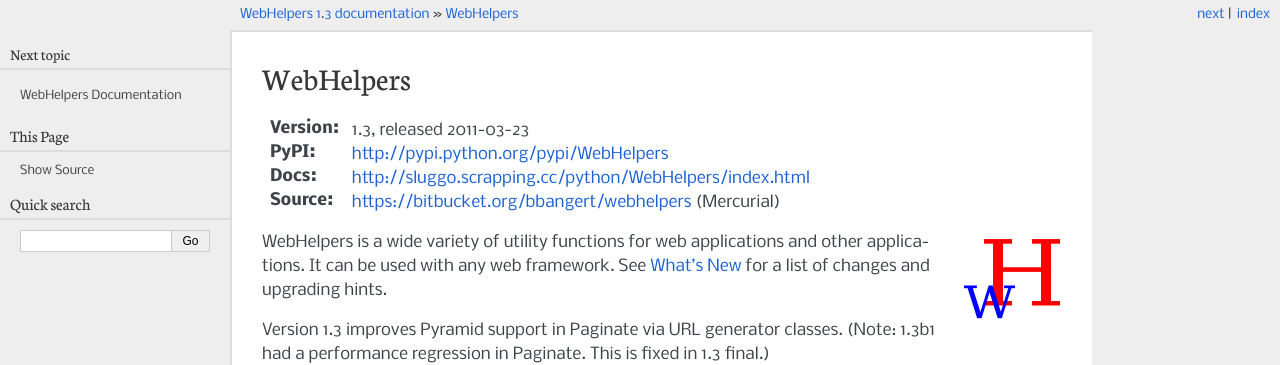
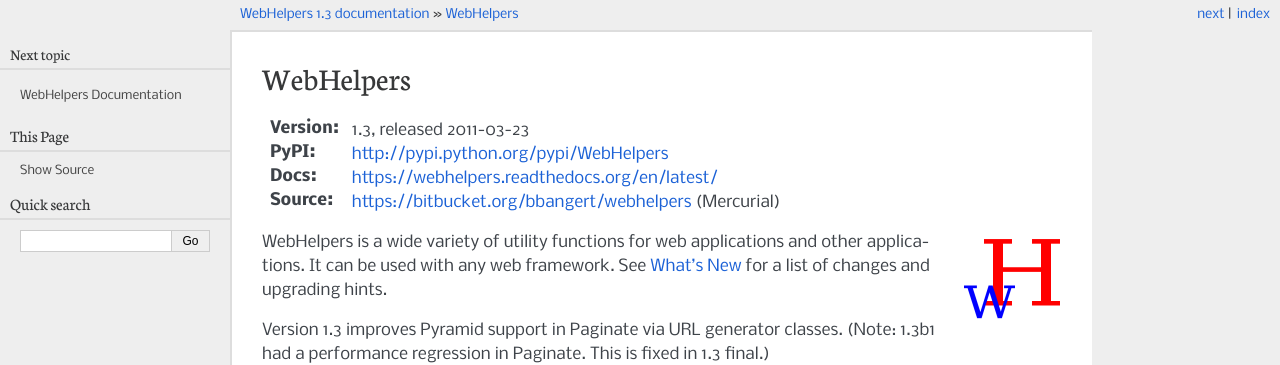
Before and after one commit to mohd-akram/webhelpers, a Sphinx documentation site: the page built from docs/index.rst, in a window 1280 px wide. Shown: the top 365 px of the page. Built offline with Sphinx 7.4.7, drawn with Linux system fonts in a browser that asks for light colours; some of the changed lines change nothing that is shown.

Commit message:
Update documentation URL.

```diff
--- a/docs/index.rst
+++ b/docs/index.rst
@@ -2,7 +2,7 @@
 %%%%%%%%%%
 :Version: 1.3, released 2011-03-23
 :PyPI: http://pypi.python.org/pypi/WebHelpers
-:Docs: http://sluggo.scrapping.cc/python/WebHelpers/index.html
+:Docs: https://webhelpers.readthedocs.org/en/latest/
 :Source: https://bitbucket.org/bbangert/webhelpers (Mercurial)
 
 .. image:: _static/webhelpers-logo.png
```
